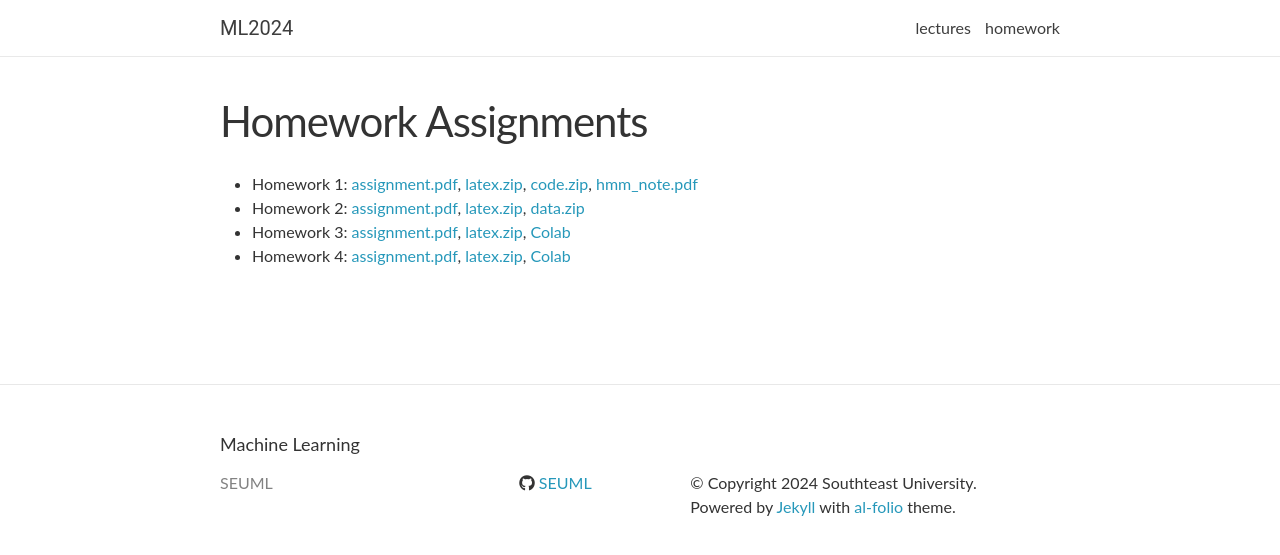
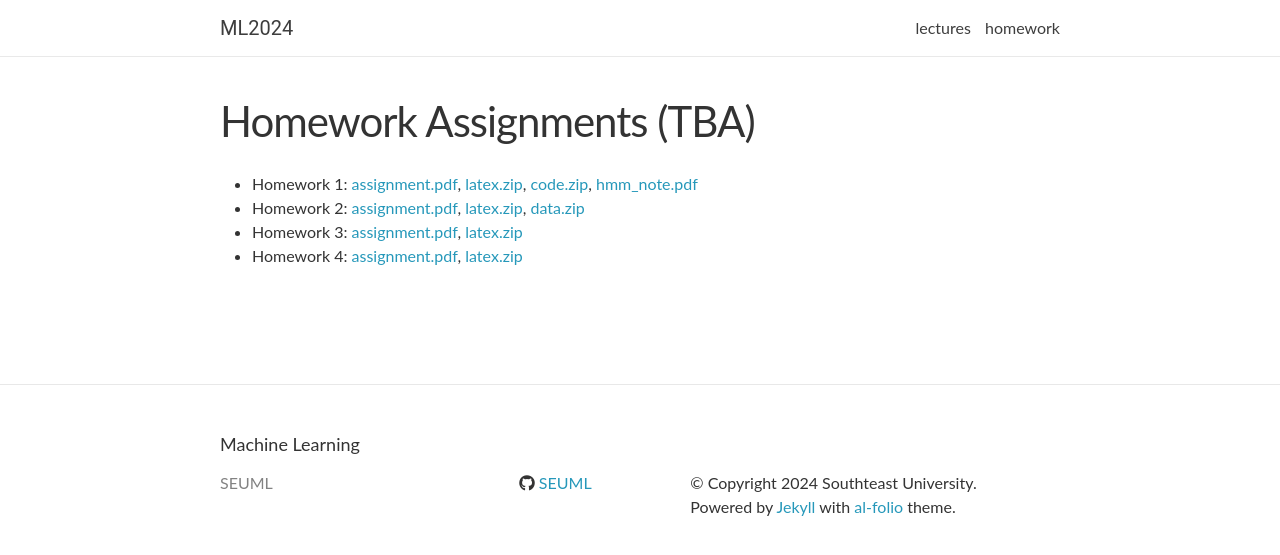
Before and after one commit to SEUML/ml-spring-2024, a Jekyll site: the page built from _pages/homework.md, in a window 1280 px wide. Shown: the top 555 px of the page. Built offline with Jekyll 4.4.1, drawn with Linux system fonts in a browser that asks for light colours; nearby versions of some CDN libraries; comment, search, counter and statistics services are not loaded.

Commit message:
first commit

```diff
--- a/_pages/homework.md
+++ b/_pages/homework.md
@@ -1,10 +1,10 @@
 ---
 layout: page
 permalink: /homework/
-title: Homework Assignments
+title: Homework Assignments (TBA)
 ---
 
 - Homework 1: [assignment.pdf]({{ "/assets/assignments/hw1/assignment_v1.1.pdf" | relative_url }}){:target="\_blank"}, [latex.zip]({{ "/assets/assignments/hw1/latex_v1.1.zip" | relative_url }}){:target="\_blank"}, [code.zip]({{ "/assets/assignments/hw1/code.zip" | relative_url }}){:target="\_blank"}, [hmm_note.pdf]({{ "/assets/assignments/hw1/hmm_note.pdf" | relative_url }}){:target="\_blank"}
 - Homework 2: [assignment.pdf]({{ "/assets/assignments/hw2/assignment.pdf" | relative_url }}){:target="\_blank"}, [latex.zip]({{ "/assets/assignments/hw2/latex.zip" | relative_url }}){:target="\_blank"}, [data.zip]({{ "/assets/assignments/hw2/data.zip" | relative_url }}){:target="\_blank"}
-- Homework 3: [assignment.pdf]({{ "/assets/assignments/hw3/assignment.pdf" | relative_url }}){:target="\_blank"}, [latex.zip]({{ "/assets/assignments/hw3/latex.zip" | relative_url }}){:target="\_blank"}, [Colab](https://colab.research.google.com/drive/1nmPXgoNLUKxj-VTwB0l0956Swiv5jrVF){:target="\_blank"}
-- Homework 4: [assignment.pdf]({{ "/assets/assignments/hw4/assignment.pdf" | relative_url }}){:target="\_blank"}, [latex.zip]({{ "/assets/assignments/hw4/latex.zip" | relative_url }}){:target="\_blank"}, [Colab](https://colab.research.google.com/drive/1VkoRfg_thJuRyWlZXFNvPcRrviRlxO9I){:target="\_blank"}
+- Homework 3: [assignment.pdf]({{ "/assets/assignments/hw3/assignment.pdf" | relative_url }}){:target="\_blank"}, [latex.zip]({{ "/assets/assignments/hw3/latex.zip" | relative_url }}){:target="\_blank"}
+- Homework 4: [assignment.pdf]({{ "/assets/assignments/hw4/assignment.pdf" | relative_url }}){:target="\_blank"}, [latex.zip]({{ "/assets/assignments/hw4/latex.zip" | relative_url }}){:target="\_blank"}
```
